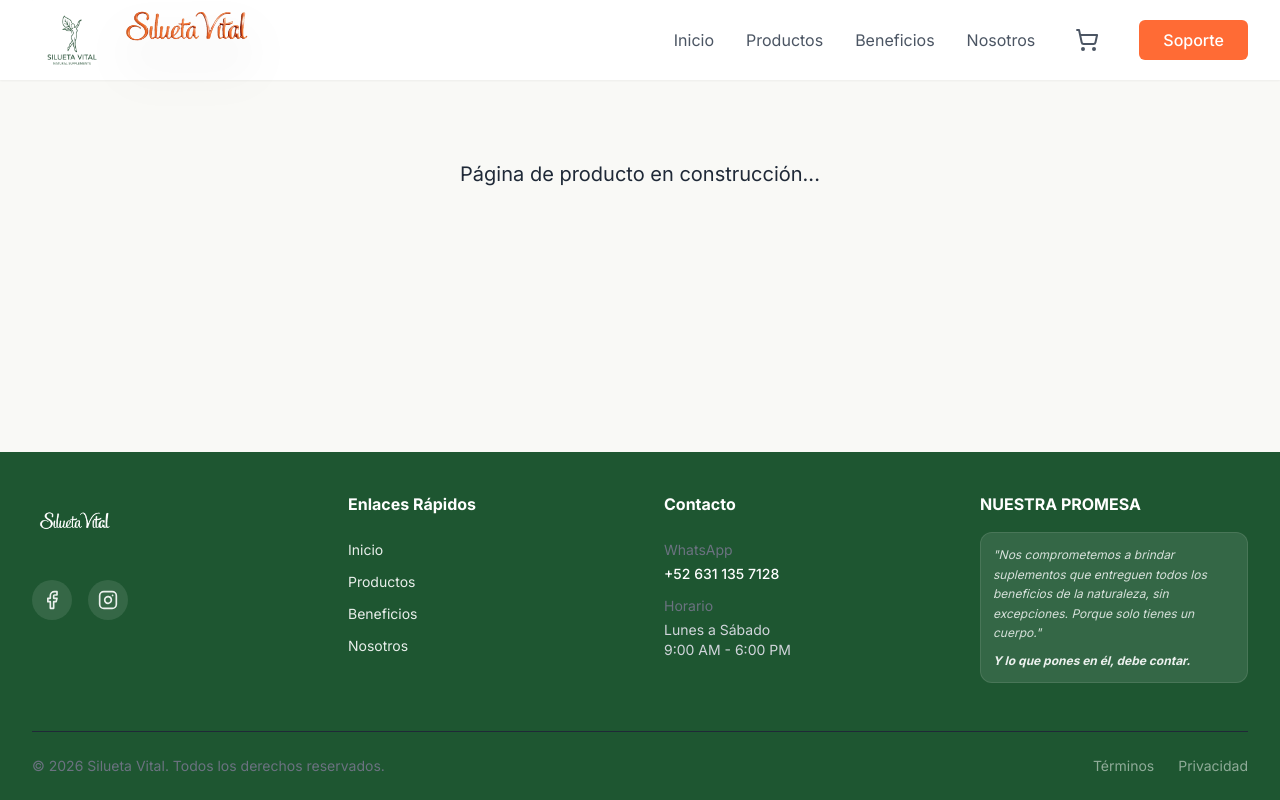
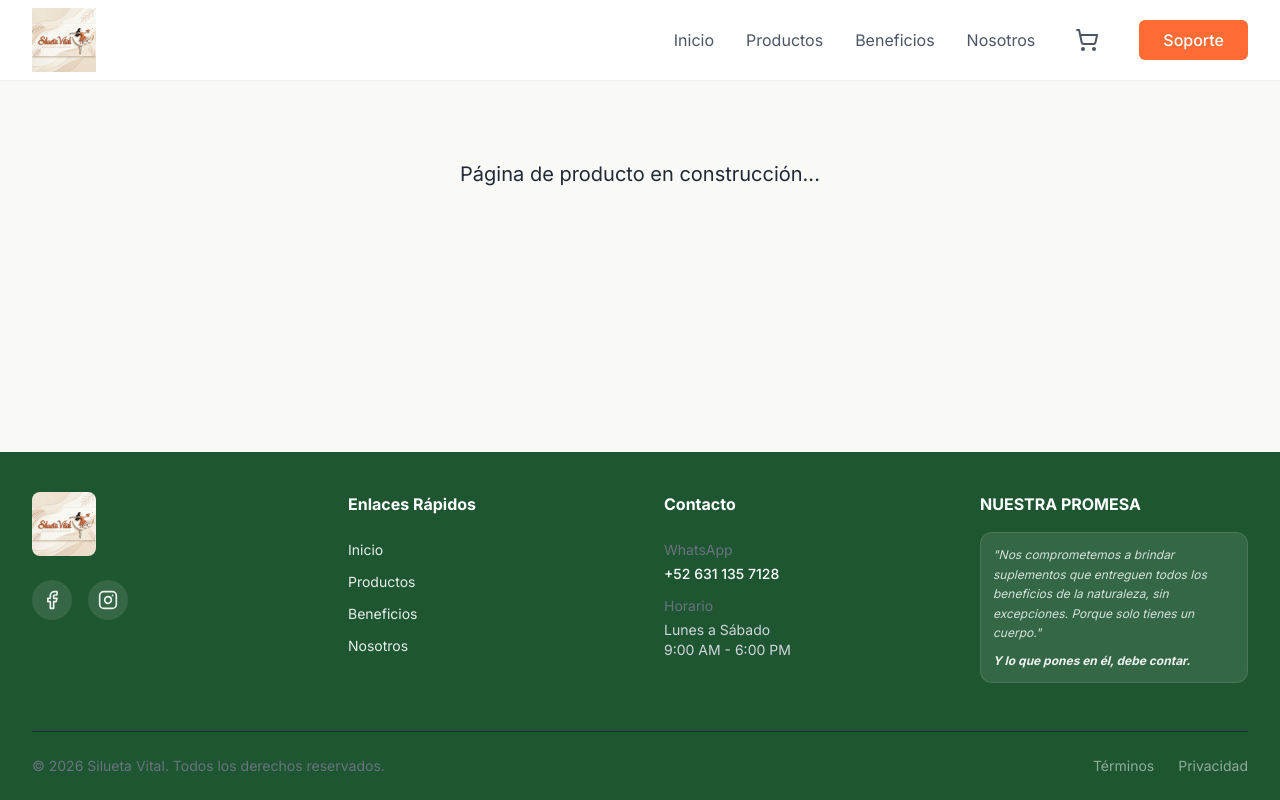
Before and after one commit to Denalatika/SiluetaVital, a React (Vite) app: page /producto/1 in a window 1280 px wide. Built offline with nearby package versions, Linux system fonts and the light colour scheme; no server answers; what @mercadopago/sdk-react would draw is missing.

Commit message:
chore: replace logo with official logo

```diff
--- a/index.html
+++ b/index.html
@@ -10,8 +10,7 @@
   <link rel="preconnect" href="https://fonts.googleapis.com">
   <link rel="preconnect" href="https://fonts.gstatic.com" crossorigin>
   <link href="https://fonts.googleapis.com/css2?family=Inter:wght@300;400;500;600;700&display=swap" rel="stylesheet">
-  <link rel="icon" type="image/webp" href="/images/logo_icon.webp" />
-  <link rel="icon" type="image/png" href="/images/logo_icon.png" />
+  <link rel="icon" type="image/jpeg" href="/images/logo_oficial.jpg" />
   <title>Silueta Vital | Bienestar Natural</title>
   <!-- Meta Pixel Code -->
   <script>
--- a/src/components/Footer.jsx
+++ b/src/components/Footer.jsx
@@ -16,9 +16,9 @@ const Footer = () => {
           <div className="col-span-1 md:col-span-2 lg:col-span-1">
             <div className="flex items-center mb-6">
               <img
-                src="/images/logo_3d.webp"
-                alt="Silueta Vital"
-                className="h-16 w-auto brightness-0 invert"
+                src="/images/logo_oficial.jpg"
+                alt="Silueta Vital Oficial"
+                className="h-16 w-auto rounded-lg"
               />
             </div>
             <div className="flex space-x-4">
--- a/src/components/Navbar.jsx
+++ b/src/components/Navbar.jsx
@@ -27,14 +27,9 @@ const Navbar = () => {
           <div className="flex-shrink-0 flex items-center cursor-pointer">
             <Link to="/" onClick={closeMenu} className="relative h-20 w-72 flex items-center">
               <img
-                src="/images/logo_icon.webp"
-                alt="Icono Silueta Vital"
-                className="h-20 w-auto mr-2"
-              />
-              <img
-                src="/images/logo_3d.webp"
-                alt="Silueta Vital"
-                className="h-28 w-auto absolute -top-6 left-20 z-10 drop-shadow-2xl max-w-none"
+                src="/images/logo_oficial.jpg"
+                alt="Silueta Vital Oficial"
+                className="h-20 w-auto object-contain py-2"
               />
             </Link>
           </div>
```
Also changed, not shown: public/images/logo_oficial.jpg (added).
